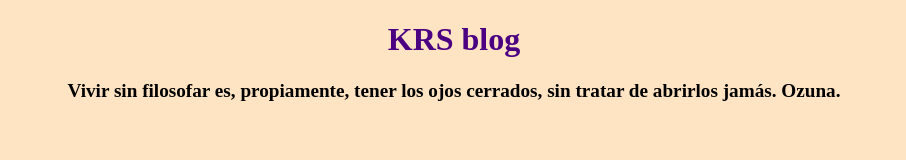
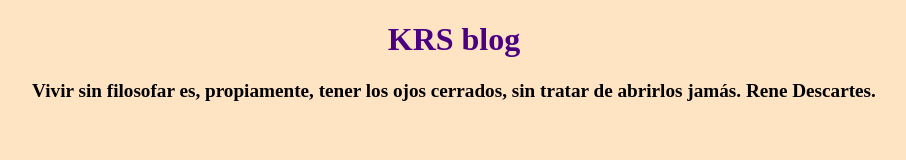
Before and after one commit to ranseleg2212/proyecto_DAWP, a plain HTML site: page index.html in a window 1280 px wide. Shown: the whole page, without its empty margins (186-1092 px from the left). Drawn offline with Linux system fonts and the light colour scheme.

Commit message:
Se corrigio el autor del archivo index

```diff
--- a/index.html
+++ b/index.html
@@ -9,6 +9,6 @@
 </head>
 <body>
     <h1>KRS blog</h1>
-    <blockquote>Vivir sin filosofar es, propiamente, tener los ojos cerrados, sin tratar de abrirlos jamás. Ozuna.</blockquote>
+    <blockquote>Vivir sin filosofar es, propiamente, tener los ojos cerrados, sin tratar de abrirlos jamás. Rene Descartes.</blockquote>
 </body>
 </html>
```
